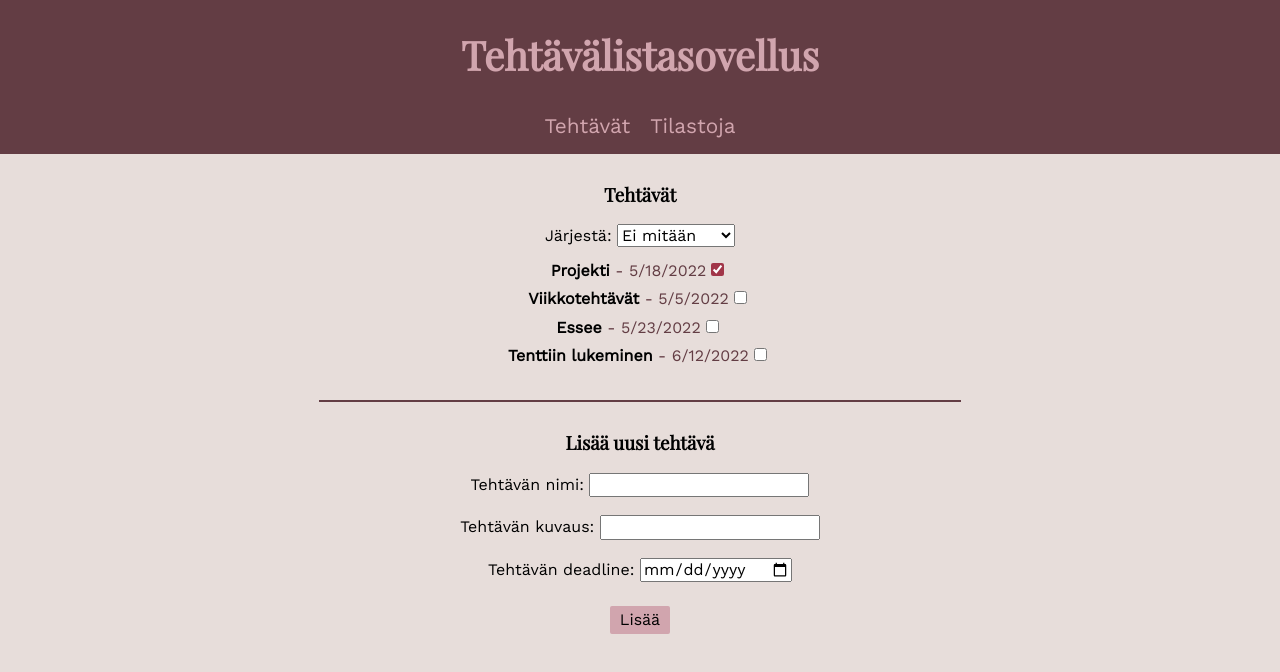
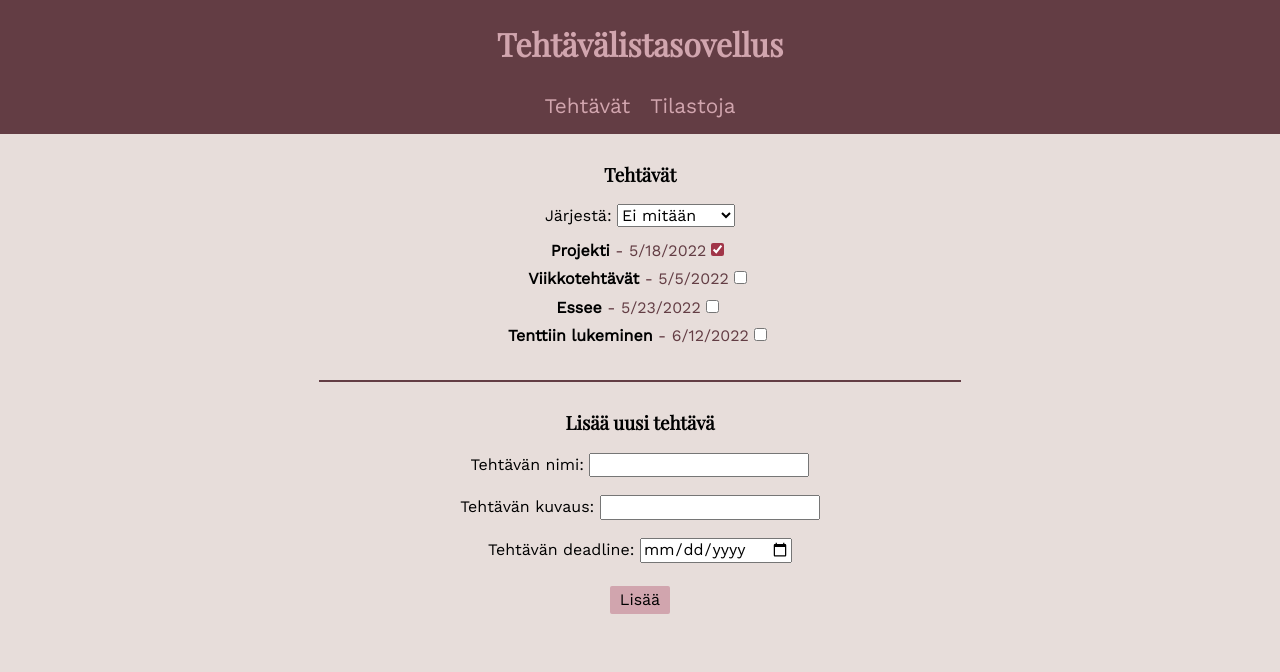
Before and after one commit to miljaran/TodoApplication, a React (Create React App) app: page / in a window 1280 px wide. Shown: the top 672 px of the page. Built offline with nearby package versions, Linux system fonts and the light colour scheme.

Commit message:
change font sizes

```diff
--- a/src/App.css
+++ b/src/App.css
@@ -16,8 +16,8 @@ header {
   color: #D1A5AE;
 }
 
-.heading {
-  font-size: 2.5em;
+h1 {
+  font-size: 2em;
   font-family: 'Playfair Display', serif;
 }
 
```
